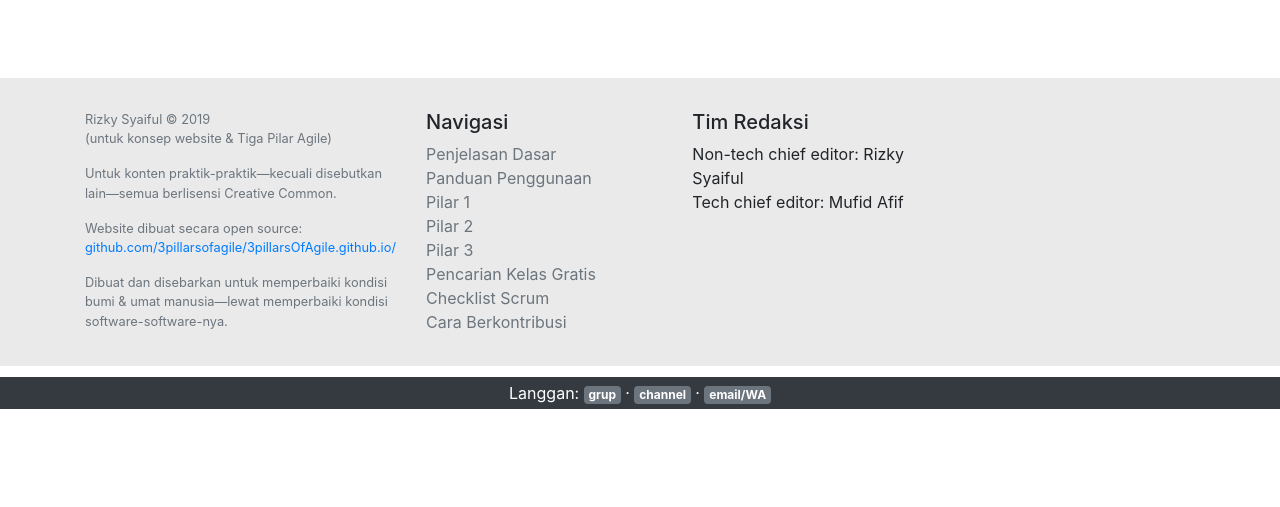
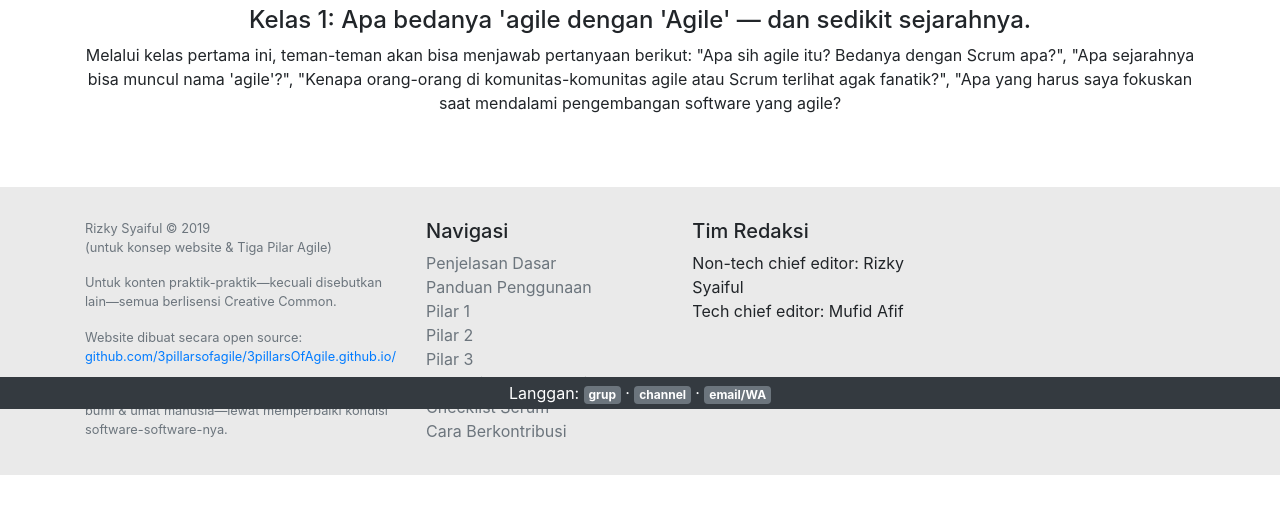
Before and after one commit to 3pillarsofagile/3pillarsOfAgile.github.io, a Jekyll site: the page built from pages/free-class.html, in a window 1280 px wide. Shown: the part 491-998 px from the top of the page. Built offline with Jekyll 4.4.1, drawn with Linux system fonts in a browser that asks for light colours; before the commit the page ends 900 px from its top, so only the background shows below that.

Commit message:
Text desc of the first class

```diff
--- a/pages/free-class.html
+++ b/pages/free-class.html
@@ -10,3 +10,8 @@ excerpt: "Video-video topik Agile yang tersusun secara apik. Gratis!"
 <div style="text-align: center;">
   <iframe width="560" height="315" src="https://www.youtube.com/embed/ULHJJCBjdgQ" frameborder="0" allow="accelerometer; autoplay; encrypted-media; gyroscope; picture-in-picture" allowfullscreen></iframe>
 </div>
+
+<div class="text-center">
+  <h4>Kelas 1: Apa bedanya 'agile dengan 'Agile' &mdash; dan sedikit sejarahnya.</h4>
+  <p>Melalui kelas pertama ini, teman-teman akan bisa menjawab pertanyaan berikut: "Apa sih agile itu? Bedanya dengan Scrum apa?", "Apa sejarahnya bisa muncul nama 'agile'?", "Kenapa orang-orang di komunitas-komunitas agile atau Scrum terlihat agak fanatik?", "Apa yang harus saya fokuskan saat mendalami pengembangan software yang agile?</p>
+</div>
```
